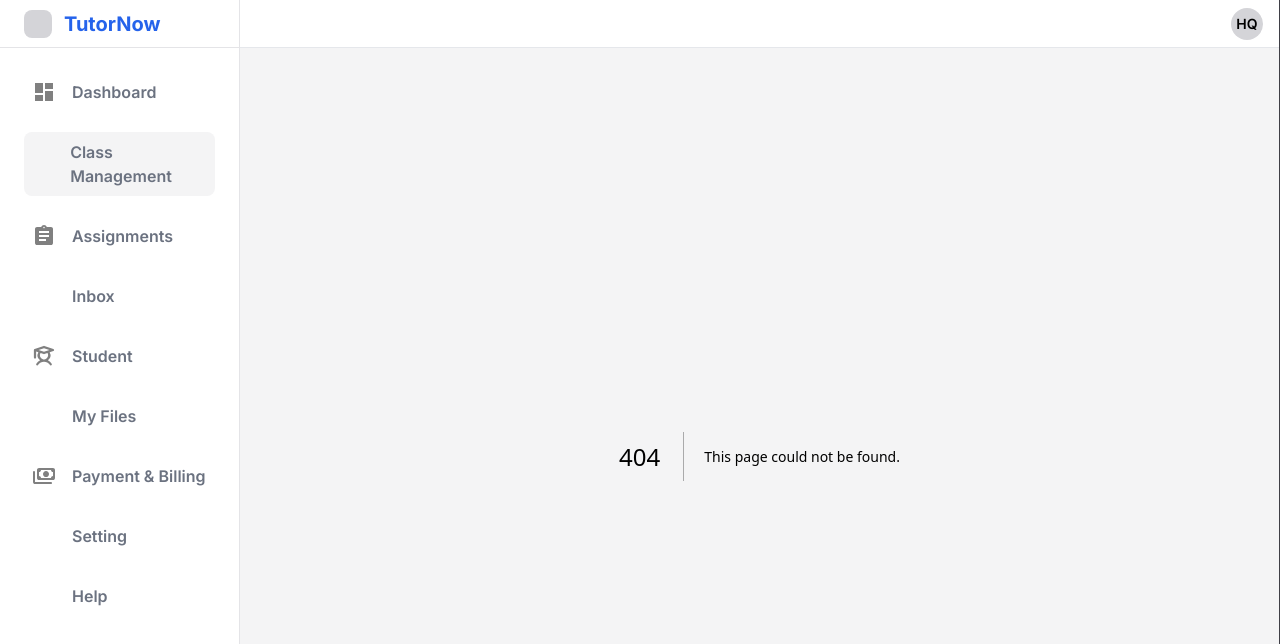
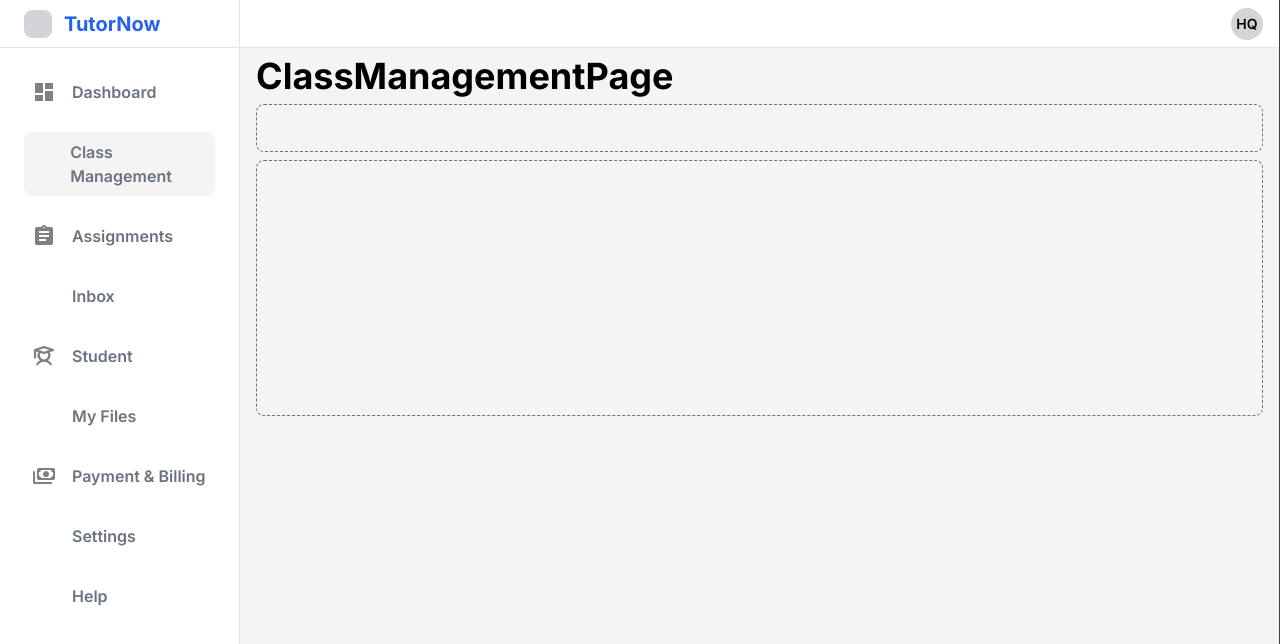
Before and after one commit to SiddhantXelp/Tuto-FE, a Next.js app: page /classManagement in a window 1280 px wide. Before the commit this address had no page. Shown: the top 644 px of the page. Built offline with nearby package versions, Linux system fonts and the light colour scheme; some icons are missing.

Commit message:
feat: tab navigation

```diff
--- /dev/null
+++ b/src/app/assignments/page.tsx
@@ -0,0 +1,14 @@
+import React from 'react';
+
+const AssignmentsPage = () => {
+  return (
+    <>
+      <span className="font-bold text-4xl">AssignmentsPage</span>
+
+      <div className="border-dashed border border-zinc-500 w-full h-12 rounded-lg"></div>
+      <div className="border-dashed border border-zinc-500 w-full h-64 rounded-lg"></div>
+    </>
+  );
+};
+
+export default AssignmentsPage;
--- /dev/null
+++ b/src/app/classManagement/page.tsx
@@ -0,0 +1,14 @@
+import React from 'react';
+
+const ClassManagementPage = () => {
+  return (
+    <>
+      <span className="font-bold text-4xl">ClassManagementPage</span>
+
+      <div className="border-dashed border border-zinc-500 w-full h-12 rounded-lg"></div>
+      <div className="border-dashed border border-zinc-500 w-full h-64 rounded-lg"></div>
+    </>
+  );
+};
+
+export default ClassManagementPage;
--- /dev/null
+++ b/src/app/inbox/page.tsx
@@ -0,0 +1,14 @@
+import React from 'react';
+
+const IndexPage = () => {
+  return (
+    <>
+      <span className="font-bold text-4xl">IndexPage</span>
+
+      <div className="border-dashed border border-zinc-500 w-full h-12 rounded-lg"></div>
+      <div className="border-dashed border border-zinc-500 w-full h-64 rounded-lg"></div>
+    </>
+  );
+};
+
+export default IndexPage;
--- /dev/null
+++ b/src/app/myFiles/page.tsx
@@ -0,0 +1,14 @@
+import React from 'react';
+
+const MyFilesPage = () => {
+  return (
+    <>
+      <span className="font-bold text-4xl">MyFilesPage</span>
+
+      <div className="border-dashed border border-zinc-500 w-full h-12 rounded-lg"></div>
+      <div className="border-dashed border border-zinc-500 w-full h-64 rounded-lg"></div>
+    </>
+  );
+};
+
+export default MyFilesPage;
--- /dev/null
+++ b/src/app/payment/page.tsx
@@ -0,0 +1,14 @@
+import React from 'react';
+
+const PaymentPage = () => {
+  return (
+    <>
+      <span className="font-bold text-4xl">PaymentPage</span>
+
+      <div className="border-dashed border border-zinc-500 w-full h-12 rounded-lg"></div>
+      <div className="border-dashed border border-zinc-500 w-full h-64 rounded-lg"></div>
+    </>
+  );
+};
+
+export default PaymentPage;
--- /dev/null
+++ b/src/app/student/page.tsx
@@ -0,0 +1,14 @@
+import React from 'react';
+
+const StudentPage = () => {
+  return (
+    <>
+      <span className="font-bold text-4xl">StudentPage</span>
+
+      <div className="border-dashed border border-zinc-500 w-full h-12 rounded-lg"></div>
+      <div className="border-dashed border border-zinc-500 w-full h-64 rounded-lg"></div>
+    </>
+  );
+};
+
+export default StudentPage;
--- a/src/constants.tsx
+++ b/src/constants.tsx
@@ -46,12 +46,12 @@ export const SIDENAV_ITEMS: SideNavItem[] = [
   },
   {
     title: 'Payment & Billing',
-    path: '/payment&billing',
+    path: '/payment',
     icon: <Icon icon="material-symbols:payments-outline-rounded" width="24" height="24" color='gray'/>,
   },
   {
-    title: 'Setting',
-    path: '/setting',
+    title: 'Settings',
+    path: '/settings',
     icon: <Icon icon="lucide:settings" width="24" height="24" color='gray'/>,
   },
   {
```
